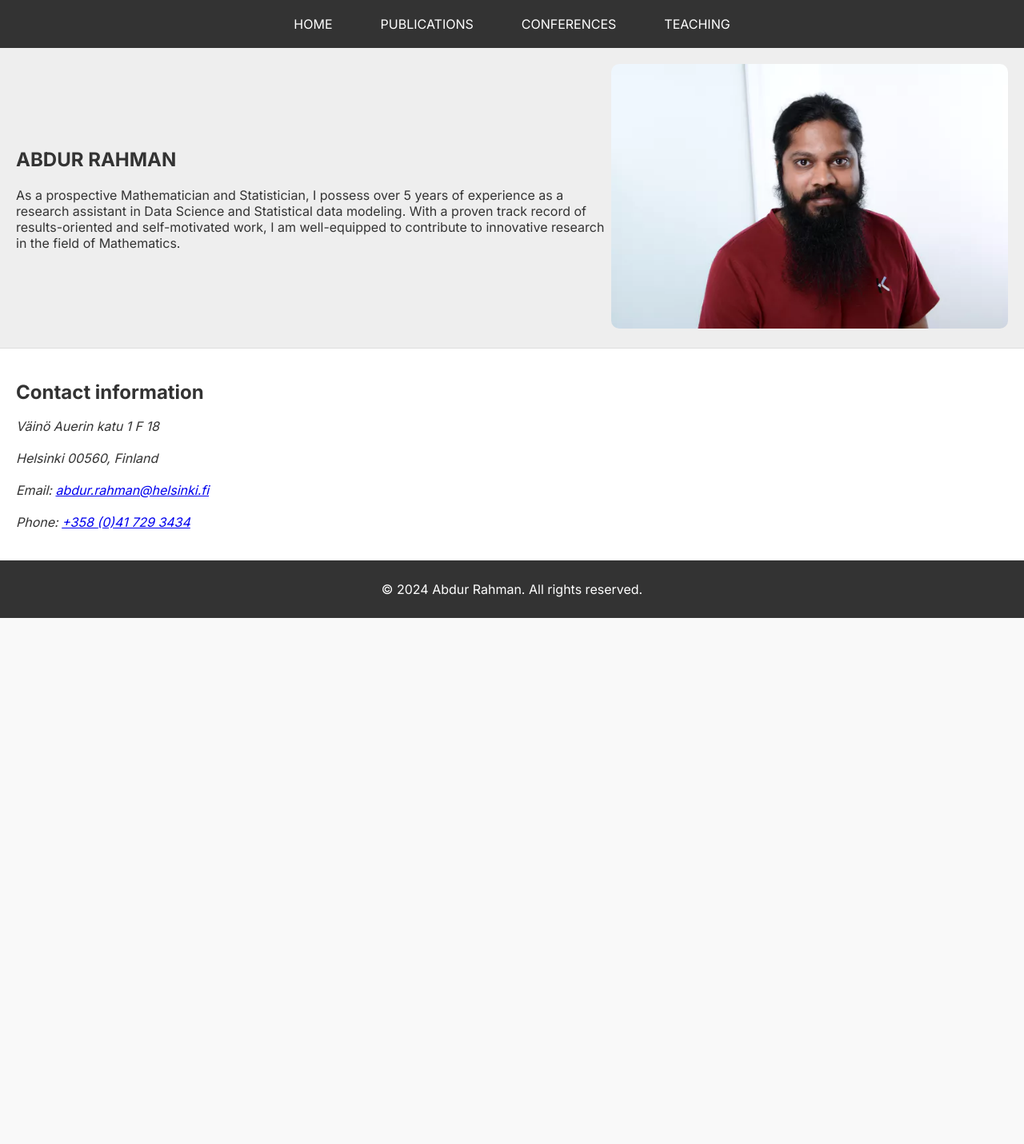
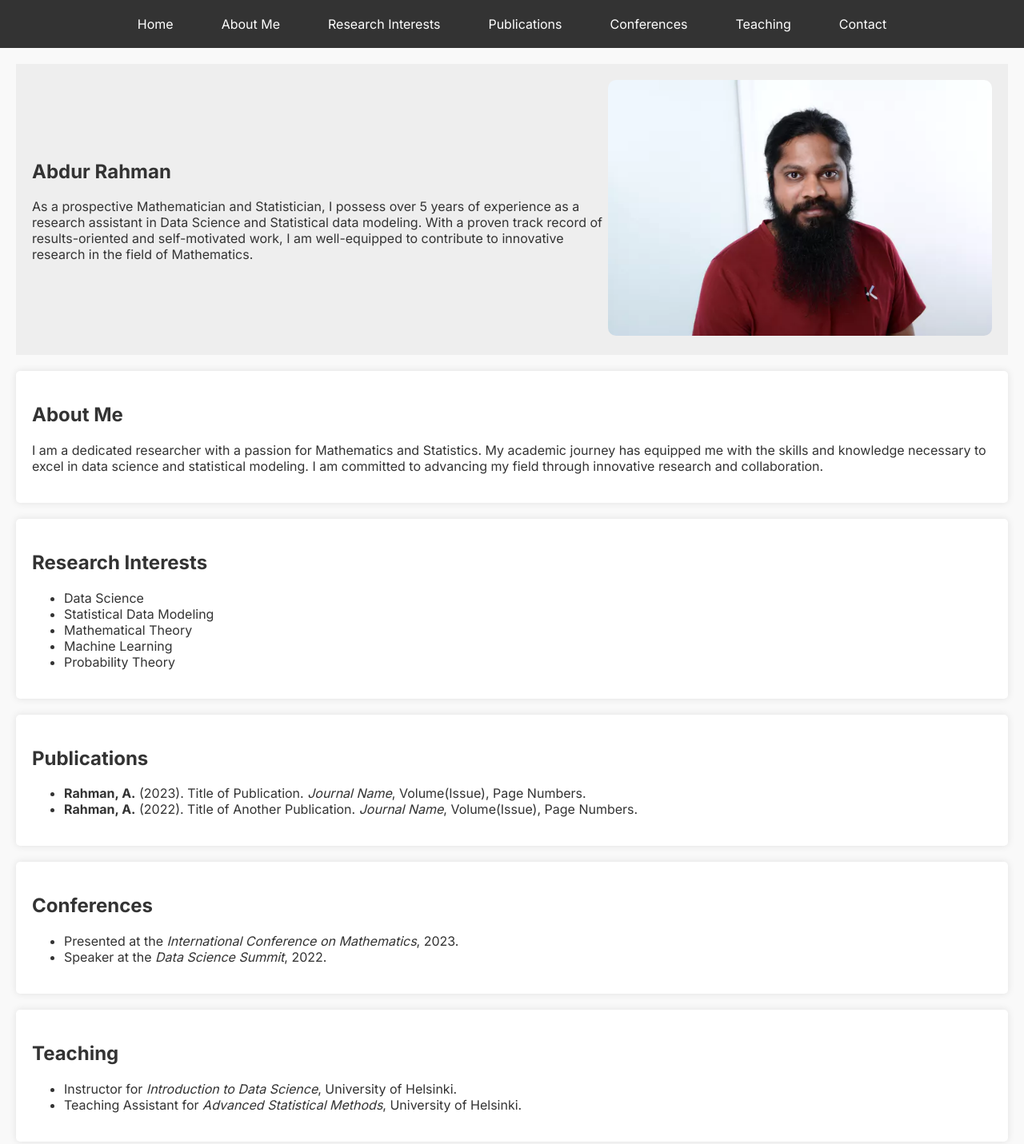
Before and after one commit to airdipu/arahman.io, a website built with Parcel: page docs/index.html in a window 1280 px wide. Shown: the top 1431 px of the page at 80% size. Before the commit the page ends 800 px from the top, so only its background shows below. Built offline with nearby package versions, Linux system fonts and the light colour scheme.

Commit message:
design new
updated design

```diff
--- a/docs/index.html
+++ b/docs/index.html
@@ -1,8 +1,8 @@
 <!DOCTYPE html>
 <html lang="en">
 <head>
-    <title>Studious Jubilant Albatross</title>
-    <meta property="og:title" content="Studious Jubilant Albatross" />
+    <title>Academic Profile - Abdur Rahman</title>
+    <meta property="og:title" content="Academic Profile - Abdur Rahman" />
     <meta name="viewport" content="width=device-width, initial-scale=1.0" />
     <meta charset="utf-8" />
     <meta property="twitter:card" content="summary_large_image" />
@@ -12,24 +12,65 @@
 <body>
     <header class="header">
         <nav class="navigation">
-            <a href="index.html">HOME</a>
-            <a href="publications.html">PUBLICATIONS</a>
-            <a href="conferences.html">CONFERENCES</a>
-            <a href="teaching.html">TEACHING</a>
+            <a href="#home">Home</a>
+            <a href="#about">About Me</a>
+            <a href="#research">Research Interests</a>
+            <a href="#publications">Publications</a>
+            <a href="#conferences">Conferences</a>
+            <a href="#teaching">Teaching</a>
+            <a href="#contact">Contact</a>
         </nav>
     </header>
     <main>
-        <section class="banner">
-            <div class="banner-content">
-                <h1>ABDUR RAHMAN</h1>
+        <section id="home" class="home">
+            <div class="home-content">
+                <h1>Abdur Rahman</h1>
                 <p>As a prospective Mathematician and Statistician, I possess over 5 years of experience as a research assistant in Data Science and Statistical data modeling. With a proven track record of results-oriented and self-motivated work, I am well-equipped to contribute to innovative research in the field of Mathematics.</p>
             </div>
-            <div class="banner-image">
+            <div class="home-image">
                 <img src="public/playground_assets/da29c4dc-400h.jpg" alt="Abdur Rahman">
             </div>
         </section>
-        <section class="contact">
-            <h2>Contact information</h2>
+        <section id="about" class="about">
+            <h2>About Me</h2>
+            <p>I am a dedicated researcher with a passion for Mathematics and Statistics. My academic journey has equipped me with the skills and knowledge necessary to excel in data science and statistical modeling. I am committed to advancing my field through innovative research and collaboration.</p>
+        </section>
+        <section id="research" class="research">
+            <h2>Research Interests</h2>
+            <ul>
+                <li>Data Science</li>
+                <li>Statistical Data Modeling</li>
+                <li>Mathematical Theory</li>
+                <li>Machine Learning</li>
+                <li>Probability Theory</li>
+            </ul>
+        </section>
+        <section id="publications" class="publications">
+            <h2>Publications</h2>
+            <ul>
+                <li><strong>Rahman, A.</strong> (2023). Title of Publication. <em>Journal Name</em>, Volume(Issue), Page Numbers.</li>
+                <li><strong>Rahman, A.</strong> (2022). Title of Another Publication. <em>Journal Name</em>, Volume(Issue), Page Numbers.</li>
+                <!-- Add more publications as needed -->
+            </ul>
+        </section>
+        <section id="conferences" class="conferences">
+            <h2>Conferences</h2>
+            <ul>
+                <li>Presented at the <em>International Conference on Mathematics</em>, 2023.</li>
+                <li>Speaker at the <em>Data Science Summit</em>, 2022.</li>
+                <!-- Add more conferences as needed -->
+            </ul>
+        </section>
+        <section id="teaching" class="teaching">
+            <h2>Teaching</h2>
+            <ul>
+                <li>Instructor for <em>Introduction to Data Science</em>, University of Helsinki.</li>
+                <li>Teaching Assistant for <em>Advanced Statistical Methods</em>, University of Helsinki.</li>
+                <!-- Add more teaching experiences as needed -->
+            </ul>
+        </section>
+        <section id="contact" class="contact">
+            <h2>Contact Information</h2>
             <address>
                 <p>Väinö Auerin katu 1 F 18</p>
                 <p>Helsinki 00560, Finland</p>
--- a/docs/style.css
+++ b/docs/style.css
@@ -28,7 +28,15 @@ body {
   border-radius: 5px;
 }
 
-.banner {
+main {
+  padding: 20px;
+}
+
+section {
+  margin-bottom: 20px;
+}
+
+.home {
   display: flex;
   justify-content: space-between;
   align-items: center;
@@ -36,24 +44,21 @@ body {
   background-color: #eee;
 }
 
-.banner-content {
+.home-content {
   max-width: 60%;
 }
 
-.banner-image img {
+.home-image img {
   max-width: 100%;
   height: auto;
   border-radius: 10px;
 }
 
-.contact {
+.about, .research, .publications, .conferences, .teaching, .contact {
+  background-color: #fff;
   padding: 20px;
-  background-color: #fff;
-  border-top: 1px solid #ddd;
-}
-
-.contact h2 {
-  margin-bottom: 10px;
+  border-radius: 5px;
+  box-shadow: 0 0 10px rgba(0, 0, 0, 0.1);
 }
 
 .contact address {
```
